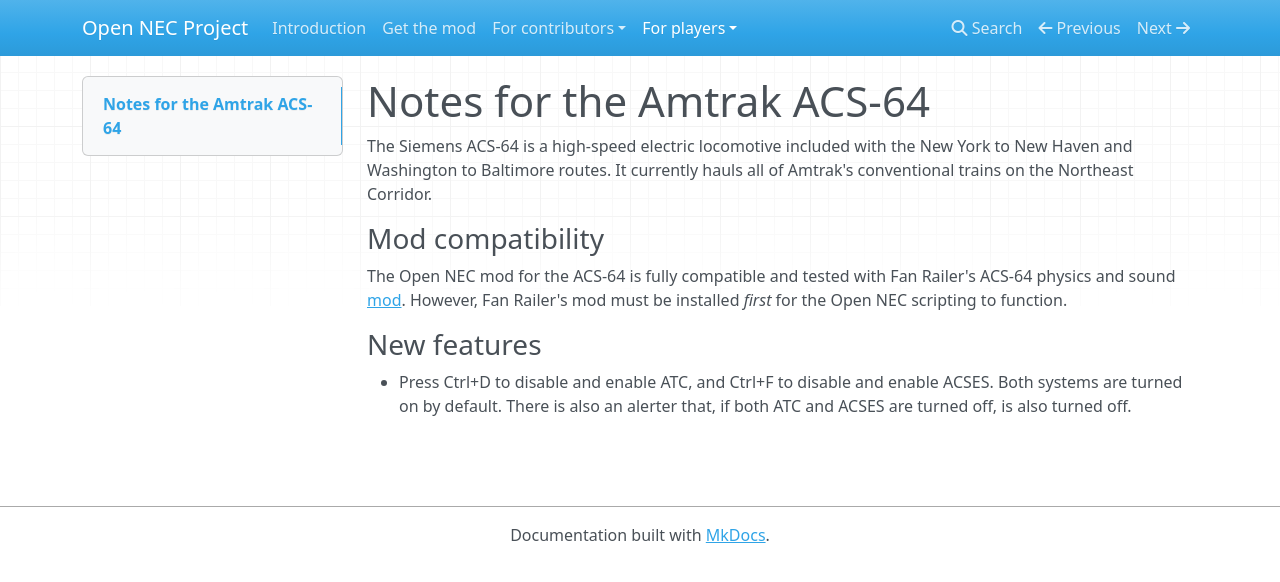
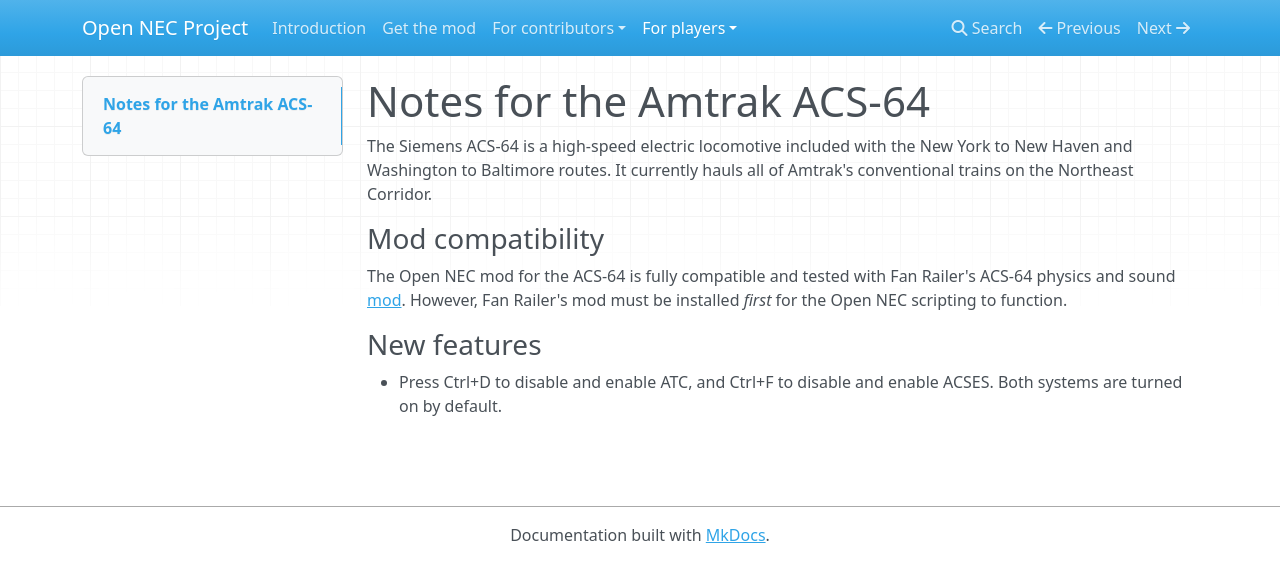
Before and after one commit to YoRyan/open-nec, an MkDocs documentation site: the page built from Docs/for-players/amtrak-acs64.md, in a window 1280 px wide. Shown: the top 582 px of the page. Built offline with MkDocs 1.6.1, drawn with Linux system fonts in a browser that asks for light colours; nearby versions of some CDN libraries.

Commit message:
Revert "feat: on locos without an alerter control, disable if both ATC and ACSES are disabled"
This reverts commit 003c96e81c3e8ccb85495110cdc461a51b1c0d2b.

```diff
--- a/Docs/for-players/amtrak-acs64.md
+++ b/Docs/for-players/amtrak-acs64.md
@@ -8,4 +8,4 @@
 
 ### New features
 
-- Press Ctrl+D to disable and enable ATC, and Ctrl+F to disable and enable ACSES. Both systems are turned on by default. There is also an alerter that, if both ATC and ACSES are turned off, is also turned off.
+- Press Ctrl+D to disable and enable ATC, and Ctrl+F to disable and enable ACSES. Both systems are turned on by default.
```
Also changed, not shown: Docs/for-players/amtrak-acela.md (+1 -1 lines), Docs/for-players/amtrak-hhp8.md (+1 -1 lines), Docs/for-players/amtrak-p32.md (+1 -1 lines), Docs/for-players/njt-cometv.md (+0 -1 lines), Docs/for-players/njt-multilevel.md (+0 -1 lines), 6 other files.
